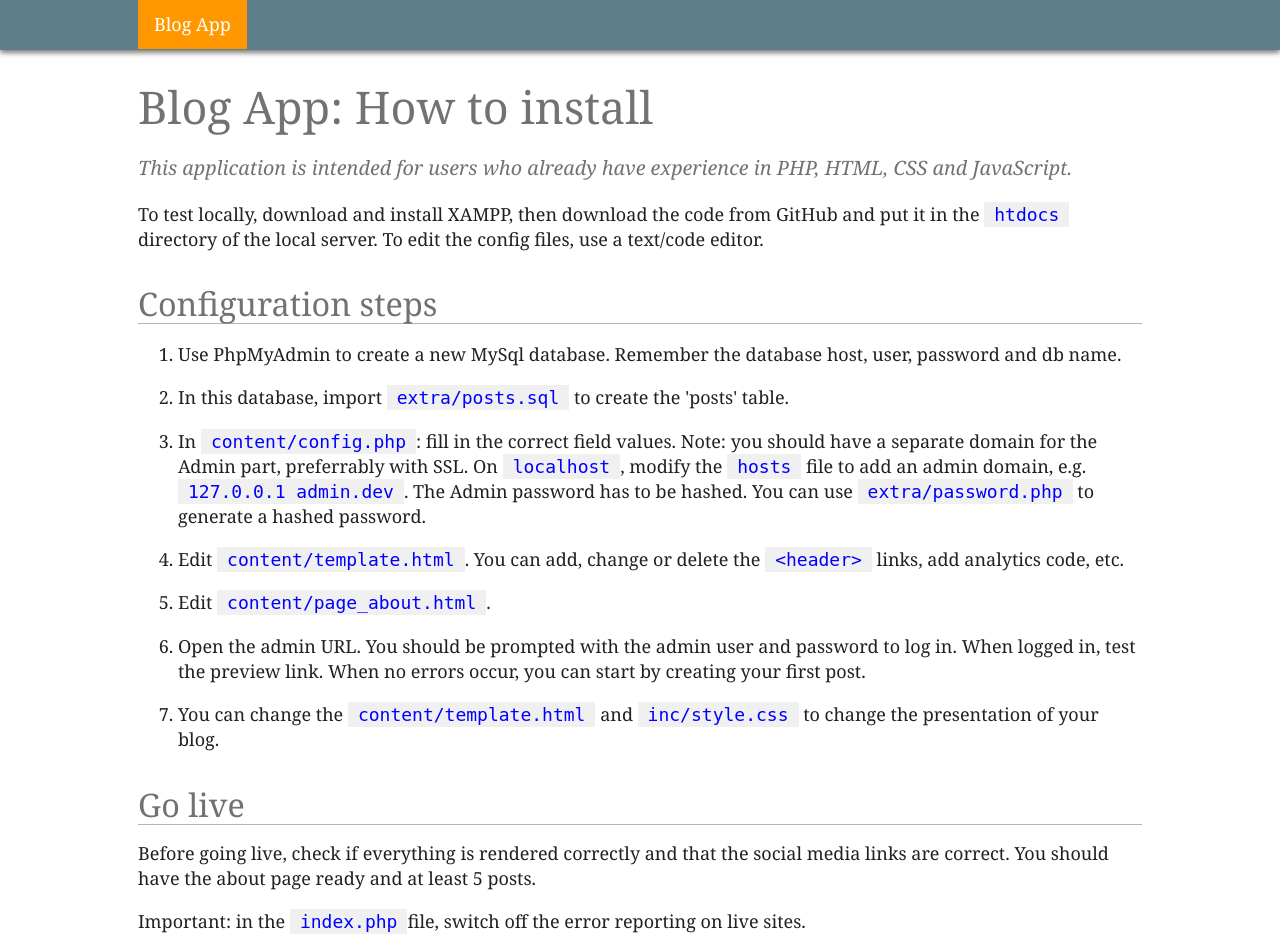
After one commit to michelvdm/blog-app, a PHP site: page /extra/how-to-install.php in a window 1280 px wide. The commit adds this page. Run offline with PHP 8.4, Linux system fonts and the light colour scheme.

Commit message:
added extra/how-to-install.php

```diff
--- /dev/null
+++ b/extra/how-to-install.php
@@ -0,0 +1,36 @@
+<?php
+define( 'BASE', str_replace( DIRECTORY_SEPARATOR.'extra', '', getcwd() ) );
+define( 'ROOT', str_replace( '/extra', '', dirname( $_SERVER[ 'PHP_SELF' ] ) ) );
+
+$title='Blog App: How to install';
+
+?><!DOCTYPE html><html lang="en"><meta charset="utf-8">
+<title><?php echo $title; ?></title>
+<meta name="viewport" content="width=device-width, initial-scale=1">
+<link rel="icon" href="<?php echo ROOT; ?>/inc/favicon.ico">
+<link rel="stylesheet" href="<?php echo ROOT; ?>/inc/style.css">
+<header><div><a href="" class="on">Blog App</a></div></header>
+<article>
+
+<h1><?php echo $title; ?></h1>
+
+<p class="intro">This application is intended for users who already have experience in PHP, HTML, CSS and JavaScript. </p>
+<p>To test locally, download and install XAMPP, then download the code from GitHub and put it in the <code>htdocs</code> directory of the local server. To edit the config files, use a text/code editor. </p>
+
+<h2>Configuration steps</h2>
+<ol>
+<li>Use PhpMyAdmin to create a new MySql database. Remember the database host, user, password and db name. </li>
+<li>In this database, import <code>extra/posts.sql</code> to create the 'posts' table.  </li>
+<li>In <code>content/config.php</code>: fill in the correct field values. Note: you should have a separate domain for the Admin part, preferrably with SSL. On <code>localhost</code>, modify the <code>hosts</code> file to add an admin domain, e.g. <code>127.0.0.1 admin.dev</code>. The Admin password has to be hashed. You can use <code>extra/password.php</code> to generate a hashed password. </li>
+<li>Edit <code>content/template.html</code>. You can add, change or delete the <code>&lt;header></code> links, add analytics code, etc. </li>
+<li>Edit <code>content/page_about.html</code>. </li>
+<li>Open the admin URL. You should be prompted with the admin user and password to log in. When logged in, test the preview link. When no errors occur, you can start by creating your first post. </li>
+<li>You can change the <code>content/template.html</code> and <code>inc/style.css</code> to change the presentation of your blog. </li>
+</ol>
+
+<h2>Go live</h2>
+<p>Before going live, check if everything is rendered correctly and that the social media links are correct. You should have the about page ready and at least 5 posts.</p>
+
+<p>Important: in the <code>index.php</code>file, switch off the error reporting on live sites. </p>
+
+</article>
--- a/inc/style.css
+++ b/inc/style.css
@@ -16,7 +16,7 @@ header i svg{margin:0}
 .github,.github:hover{background:#000}
 .facebook,.facebook:hover{background:#3b5998}
 
-p{margin-bottom:1em}
+p,ol li{margin-bottom:1em}
 .info{font-size:smaller;margin:5px 0;font-weight:bold;color:#727272}
 .intro{font-size:1.1em;color:#727272;font-style:italic;margin-top:1em}
 
```
Also changed, not shown: inc/icons.svg.
